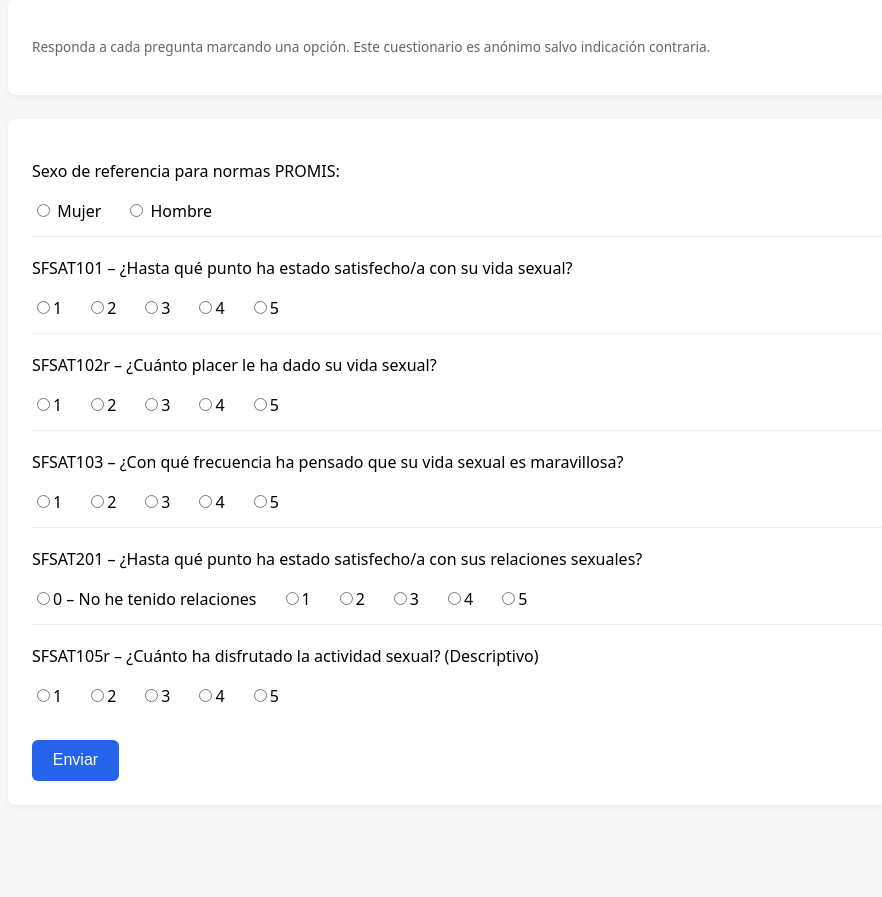
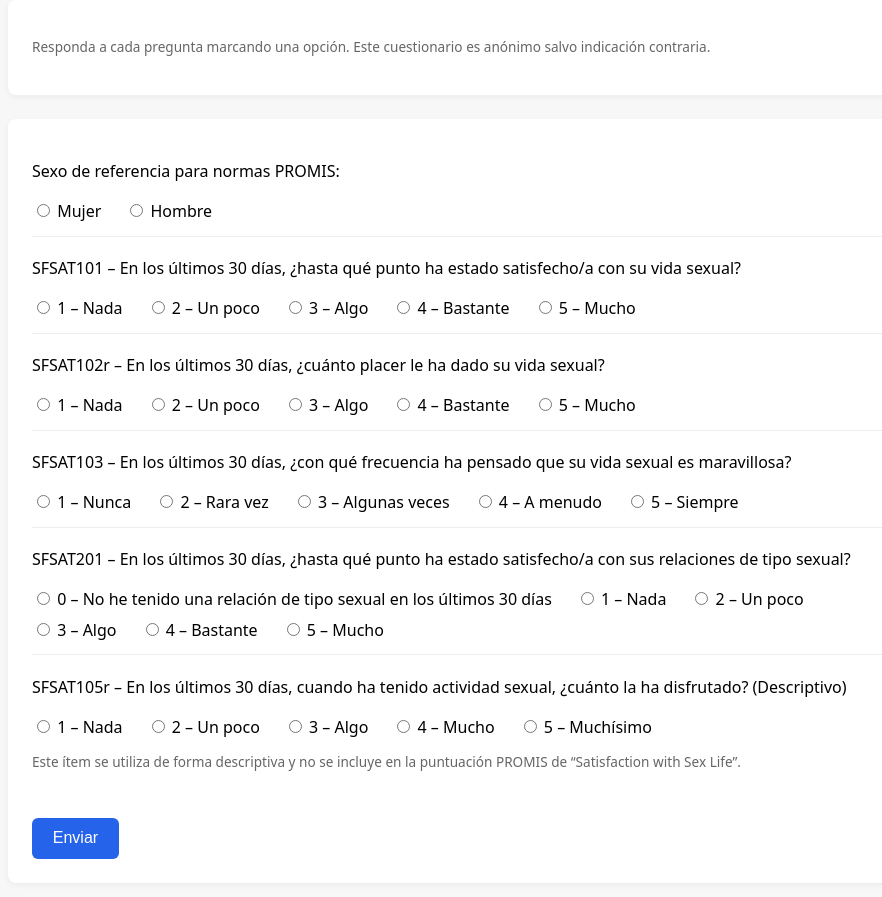
Before and after one commit to GMO10/PROMISSEX2, a plain HTML site: page index.html in a window 1280 px wide. Shown: the part 171-1068 px from the top of the page, without its empty margins (182-1064 px from the left). Before the commit the page ends 1024 px from the top, so only its background shows below. Drawn offline with Linux system fonts and the light colour scheme.

Commit message:
Update index.html
44

```diff
--- a/index.html
+++ b/index.html
@@ -70,61 +70,65 @@
     </div>
   </div>
 
-  <!-- Ítems -->
+  <!-- Ítems con descripciones completas -->
+
   <div class="question">
-    <p>SFSAT101 – ¿Hasta qué punto ha estado satisfecho/a con su vida sexual?</p>
+    <p>SFSAT101 – En los últimos 30 días, ¿hasta qué punto ha estado satisfecho/a con su vida sexual?</p>
     <div class="options">
-      <label><input type="radio" name="SFSAT101" value="1" required>1</label>
-      <label><input type="radio" name="SFSAT101" value="2">2</label>
-      <label><input type="radio" name="SFSAT101" value="3">3</label>
-      <label><input type="radio" name="SFSAT101" value="4">4</label>
-      <label><input type="radio" name="SFSAT101" value="5">5</label>
+      <label><input type="radio" name="SFSAT101" value="1" required> 1 – Nada</label>
+      <label><input type="radio" name="SFSAT101" value="2"> 2 – Un poco</label>
+      <label><input type="radio" name="SFSAT101" value="3"> 3 – Algo</label>
+      <label><input type="radio" name="SFSAT101" value="4"> 4 – Bastante</label>
+      <label><input type="radio" name="SFSAT101" value="5"> 5 – Mucho</label>
     </div>
   </div>
 
   <div class="question">
-    <p>SFSAT102r – ¿Cuánto placer le ha dado su vida sexual?</p>
+    <p>SFSAT102r – En los últimos 30 días, ¿cuánto placer le ha dado su vida sexual?</p>
     <div class="options">
-      <label><input type="radio" name="SFSAT102r" value="1" required>1</label>
-      <label><input type="radio" name="SFSAT102r" value="2">2</label>
-      <label><input type="radio" name="SFSAT102r" value="3">3</label>
-      <label><input type="radio" name="SFSAT102r" value="4">4</label>
-      <label><input type="radio" name="SFSAT102r" value="5">5</label>
+      <label><input type="radio" name="SFSAT102r" value="1" required> 1 – Nada</label>
+      <label><input type="radio" name="SFSAT102r" value="2"> 2 – Un poco</label>
+      <label><input type="radio" name="SFSAT102r" value="3"> 3 – Algo</label>
+      <label><input type="radio" name="SFSAT102r" value="4"> 4 – Bastante</label>
+      <label><input type="radio" name="SFSAT102r" value="5"> 5 – Mucho</label>
     </div>
   </div>
 
   <div class="question">
-    <p>SFSAT103 – ¿Con qué frecuencia ha pensado que su vida sexual es maravillosa?</p>
+    <p>SFSAT103 – En los últimos 30 días, ¿con qué frecuencia ha pensado que su vida sexual es maravillosa?</p>
     <div class="options">
-      <label><input type="radio" name="SFSAT103" value="1" required>1</label>
-      <label><input type="radio" name="SFSAT103" value="2">2</label>
-      <label><input type="radio" name="SFSAT103" value="3">3</label>
-      <label><input type="radio" name="SFSAT103" value="4">4</label>
-      <label><input type="radio" name="SFSAT103" value="5">5</label>
+      <label><input type="radio" name="SFSAT103" value="1" required> 1 – Nunca</label>
+      <label><input type="radio" name="SFSAT103" value="2"> 2 – Rara vez</label>
+      <label><input type="radio" name="SFSAT103" value="3"> 3 – Algunas veces</label>
+      <label><input type="radio" name="SFSAT103" value="4"> 4 – A menudo</label>
+      <label><input type="radio" name="SFSAT103" value="5"> 5 – Siempre</label>
     </div>
   </div>
 
   <div class="question">
-    <p>SFSAT201 – ¿Hasta qué punto ha estado satisfecho/a con sus relaciones sexuales?</p>
+    <p>SFSAT201 – En los últimos 30 días, ¿hasta qué punto ha estado satisfecho/a con sus relaciones de tipo sexual?</p>
     <div class="options">
-      <label><input type="radio" name="SFSAT201" value="0" required>0 – No he tenido relaciones</label>
-      <label><input type="radio" name="SFSAT201" value="1">1</label>
-      <label><input type="radio" name="SFSAT201" value="2">2</label>
-      <label><input type="radio" name="SFSAT201" value="3">3</label>
-      <label><input type="radio" name="SFSAT201" value="4">4</label>
-      <label><input type="radio" name="SFSAT201" value="5">5</label>
+      <label><input type="radio" name="SFSAT201" value="0" required> 0 – No he tenido una relación de tipo sexual en los últimos 30 días</label>
+      <label><input type="radio" name="SFSAT201" value="1"> 1 – Nada</label>
+      <label><input type="radio" name="SFSAT201" value="2"> 2 – Un poco</label>
+      <label><input type="radio" name="SFSAT201" value="3"> 3 – Algo</label>
+      <label><input type="radio" name="SFSAT201" value="4"> 4 – Bastante</label>
+      <label><input type="radio" name="SFSAT201" value="5"> 5 – Mucho</label>
     </div>
   </div>
 
   <div class="question">
-    <p>SFSAT105r – ¿Cuánto ha disfrutado la actividad sexual? (Descriptivo)</p>
+    <p>SFSAT105r – En los últimos 30 días, cuando ha tenido actividad sexual, ¿cuánto la ha disfrutado? (Descriptivo)</p>
     <div class="options">
-      <label><input type="radio" name="SFSAT105r" value="1" required>1</label>
-      <label><input type="radio" name="SFSAT105r" value="2">2</label>
-      <label><input type="radio" name="SFSAT105r" value="3">3</label>
-      <label><input type="radio" name="SFSAT105r" value="4">4</label>
-      <label><input type="radio" name="SFSAT105r" value="5">5</label>
+      <label><input type="radio" name="SFSAT105r" value="1" required> 1 – Nada</label>
+      <label><input type="radio" name="SFSAT105r" value="2"> 2 – Un poco</label>
+      <label><input type="radio" name="SFSAT105r" value="3"> 3 – Algo</label>
+      <label><input type="radio" name="SFSAT105r" value="4"> 4 – Mucho</label>
+      <label><input type="radio" name="SFSAT105r" value="5"> 5 – Muchísimo</label>
     </div>
+    <p class="small-muted">
+      Este ítem se utiliza de forma descriptiva y no se incluye en la puntuación PROMIS de “Satisfaction with Sex Life”.
+    </p>
   </div>
 
   <button id="submitBtn" type="submit">Enviar</button>
@@ -170,7 +174,7 @@ function interpretTScore(t) {
   } else if (t <= 60) {
     return "Satisfacción con la vida sexual dentro del rango medio (±1 DE alrededor de la media).";
   } else {
-    return "Alta satisfacción sexual (≈ más de 1 DE por encima del promedio de la población de referencia).";
+    return "Alta satisfacción sexual (≈ más de 1 DE por encima de la media de la población de referencia).";
   }
 }
 
@@ -260,7 +264,7 @@ formEl.addEventListener("submit", function(e){
   resultsText.value = text.join("\n");
   resultsCard.style.display = "block";
 
-  // Guardar registro en memoria para CSV (aunque no tenga T-score se guarda igual)
+  // Guardar registro en memoria para CSV
   allResults.push({
     id,
     datetime,
@@ -310,7 +314,7 @@ downloadCsvBtn.addEventListener("click", () => {
       r.SFSAT201,
       r.SFSAT105r,
       r.rawScore == null ? "" : r.rawScore,
-      r.tScore == null ? "" : r.tScore.toFixed ? r.tScore.toFixed(1) : r.tScore,
+      r.tScore == null ? "" : (r.tScore.toFixed ? r.tScore.toFixed(1) : r.tScore),
       '"' + (r.interpretacion || "").replace(/"/g, '""') + '"'
     ].join(",");
     csv += row + "\n";
```
